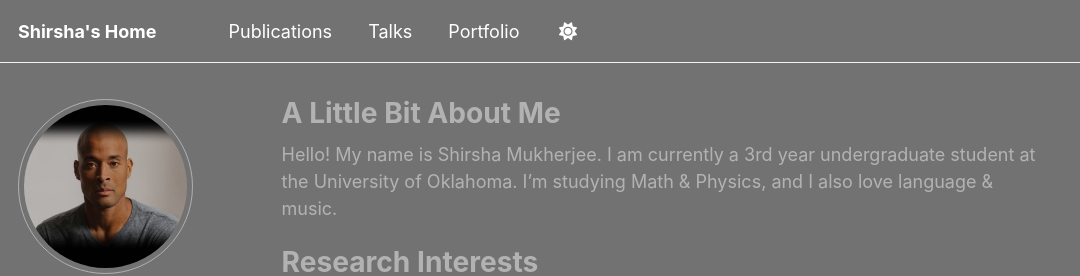
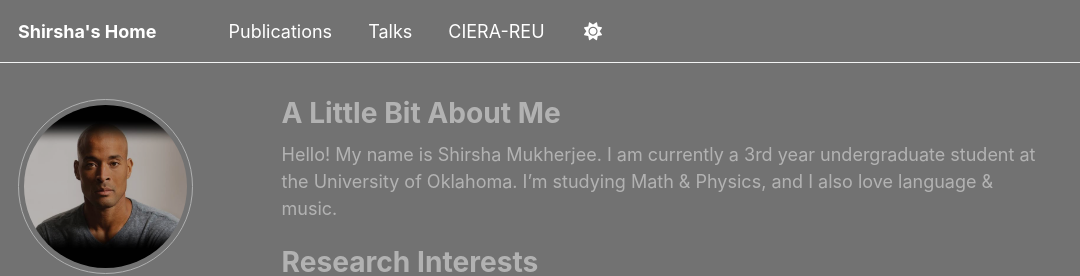
Before and after one commit to shirshamukherjee/projectfrthistime, a Jekyll site: the page built from _pages/about.md, in a window 1280 px wide. Shown: the top 276 px of the page, without its empty margins (0-1080 px from the left). Built offline with Jekyll 4.4.1, drawn with Linux system fonts in a browser that asks for light colours; some web fonts are replaced; a script that is not in the unit is left out.

Commit message:
changed portfolio to ciera-reu

```diff
--- a/_data/navigation.yml
+++ b/_data/navigation.yml
@@ -17,8 +17,8 @@ main:
   # - title: "Teaching"
   #   url: /teaching/
 
-  - title: "Portfolio"
-    url: /portfolio/
+  - title: "CIERA-REU"
+    url: /ciera-reu/
 
   # - title: "Blog Posts"
   #   url: /year-archive/
```
